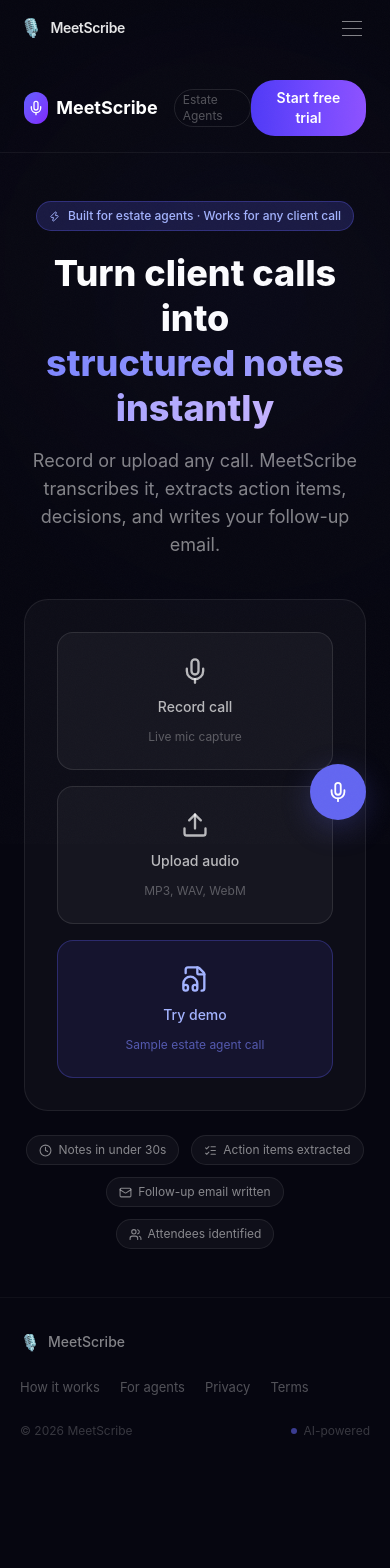
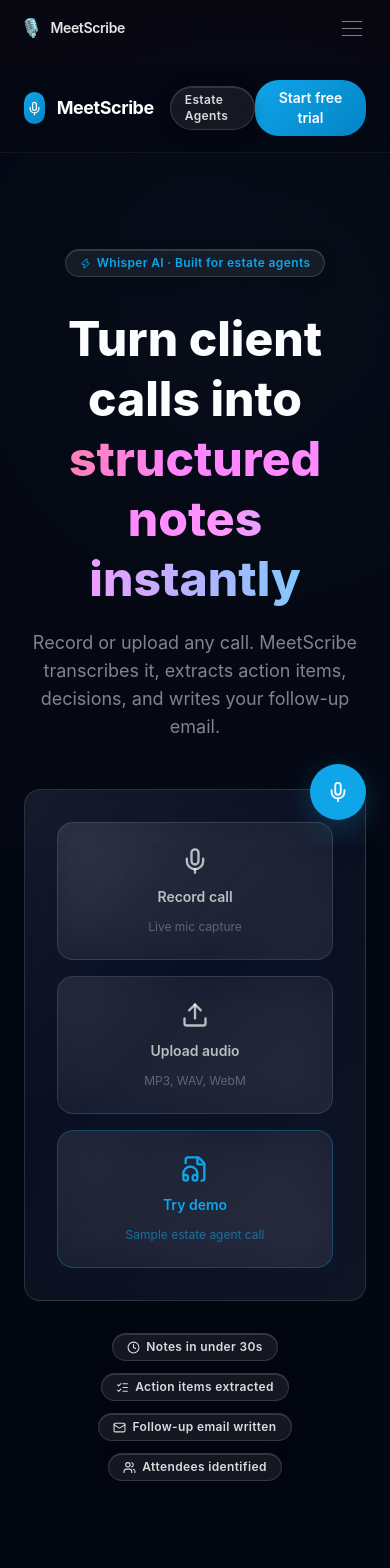
Before and after one commit to infosiva/meetscribe, a Next.js app: page / in a window 390 px wide. Shown: the top 1568 px of the page. Before the commit the page ends 1472 px from the top, so only its background shows below. Built offline with nearby package versions, Linux system fonts and the light colour scheme.

Commit message:
design: compliance authority archetype — sky-blue, minimal, trust-first layout

```diff
--- a/app/page.tsx
+++ b/app/page.tsx
@@ -82,144 +82,244 @@
   const statusLabel: Record<Step, string> = { idle: '', recording: 'Recording…', transcribing: 'Transcribing with Whisper AI…', summarising: 'Generating structured notes…', done: '' }
 
   return (
-    <div className="min-h-screen relative">
+    <div className="min-h-screen bg-gray-950 relative">
       <div className="noise-overlay" aria-hidden="true" />
-      <div className="liquid-blob liquid-blob-1" style={{ background: 'radial-gradient(circle, rgba(99,102,241,0.15), transparent 70%)' }} aria-hidden="true" />
-      <div className="liquid-blob liquid-blob-2" style={{ background: 'radial-gradient(circle, rgba(124,58,237,0.10), transparent 70%)', animationDelay: '-6s' }} aria-hidden="true" />
-      <nav className="border-b border-white/[0.06] px-6 py-4 flex items-center justify-between relative z-10">
-        <div className="flex items-center gap-2">
-          <div className="w-8 h-8 rounded-lg bg-gradient-to-br from-indigo-500 to-violet-600 flex items-center justify-center"><Mic size={16} className="text-white" /></div>
-          <span className="font-bold text-white text-lg">MeetScribe</span>
-          <span className="text-white/30 text-xs ml-2 border border-white/[0.10] px-2 py-0.5 rounded-full">Estate Agents</span>
+      <div
+        className="liquid-blob liquid-blob-1"
+        style={{ background: 'radial-gradient(circle, rgba(14,165,233,0.12), transparent 70%)' }}
+        aria-hidden="true"
+      />
+      <div
+        className="liquid-blob liquid-blob-2"
+        style={{ background: 'radial-gradient(circle, rgba(99,102,241,0.08), transparent 70%)', animationDelay: '-6s' }}
+        aria-hidden="true"
+      />
+
+      {/* Sticky nav */}
+      <nav className="sticky top-0 z-50 backdrop-blur-xl bg-gray-950/90 border-b border-white/[0.06] px-6 py-4 flex items-center justify-between">
+        <div className="flex items-center gap-3">
+          <div className="w-8 h-8 rounded-lg flex items-center justify-center" style={{ background: 'linear-gradient(135deg, #0ea5e9, #0284c7)' }}>
+            <Mic size={15} className="text-white" />
           </div>
-        <button className="px-4 py-2 rounded-xl text-sm font-semibold bg-gradient-to-r from-indigo-600 to-violet-500 text-white hover:opacity-90 transition-opacity">Start free trial</button>
+          <span className="font-bold text-white text-lg tracking-tight">MeetScribe</span>
+          <span className="pill-glass text-xs px-2.5 py-1 ml-1">Estate Agents</span>
+        </div>
+        <button
+          className="px-4 py-2 rounded-xl text-sm font-semibold text-white transition-opacity hover:opacity-90"
+          style={{ background: 'linear-gradient(135deg, #0ea5e9, #0284c7)' }}
+        >
+          Start free trial
+        </button>
       </nav>
 
-      <main className="max-w-3xl mx-auto px-6 py-12">
+      <main className="max-w-3xl mx-auto px-6">
 
-        {step !== 'idle' && step !== 'done' && (
-          <div className="mb-8 flex items-center gap-3 bg-white/[0.04] border border-white/[0.08] rounded-2xl px-5 py-3">
-            <div className="w-4 h-4 rounded-full border-2 border-indigo-400 border-t-transparent animate-spin flex-shrink-0" />
-            <span className="text-white/70 text-sm">{statusLabel[step]}</span>
+        {/* Hero — idle state */}
+        {step === 'idle' && !summary && (
+          <section className="py-24 text-center">
+            {/* Top badge */}
+            <div className="inline-flex items-center gap-2 pill-glass text-xs font-medium mb-8 px-4 py-2" style={{ color: '#0ea5e9' }}>
+              <Zap size={11} /> Whisper AI · Built for estate agents
+            </div>
+
+            <h1 className="text-5xl md:text-6xl font-extrabold text-white leading-tight mb-5">
+              Turn client calls into<br />
+              <span className="text-iridescent">structured notes instantly</span>
+            </h1>
+
+            <p className="text-white/50 text-lg max-w-xl mx-auto mb-12">
+              Record or upload any call. MeetScribe transcribes it, extracts action items, decisions, and writes your follow-up email.
+            </p>
+
+            {/* Action cards container */}
+            <div className="glass-liquid rounded-3xl p-8 mb-8">
+              <div className="grid grid-cols-1 sm:grid-cols-3 gap-4">
+                <button
+                  onClick={recording ? stopRecording : startRecording}
+                  className={`glass-liquid flex flex-col items-center gap-3 p-6 rounded-2xl transition-all ${recording ? 'border-red-500/40 text-red-300' : 'text-white/70 hover:text-white'}`}
+                  style={recording ? { borderColor: 'rgba(239,68,68,0.4)' } : {}}
+                >
+                  {recording ? <MicOff size={28} className="animate-pulse" /> : <Mic size={28} />}
+                  <span className="text-sm font-semibold">{recording ? 'Stop recording' : 'Record call'}</span>
+                  <span className="text-xs text-white/30">Live mic capture</span>
+                </button>
+
+                <button
+                  onClick={() => fileInputRef.current?.click()}
+                  className="glass-liquid flex flex-col items-center gap-3 p-6 rounded-2xl text-white/70 hover:text-white transition-all"
+                >
+                  <Upload size={28} />
+                  <span className="text-sm font-semibold">Upload audio</span>
+                  <span className="text-xs text-white/30">MP3, WAV, WebM</span>
+                </button>
+                <input ref={fileInputRef} type="file" accept="audio/*" onChange={handleFile} className="hidden" />
+
+                <button
+                  onClick={runDemo}
+                  className="glass-liquid flex flex-col items-center gap-3 p-6 rounded-2xl transition-all"
+                  style={{ borderColor: 'rgba(14,165,233,0.3)', color: '#0ea5e9' }}
+                >
+                  <FileAudio size={28} />
+                  <span className="text-sm font-semibold">Try demo</span>
+                  <span className="text-xs" style={{ color: 'rgba(14,165,233,0.6)' }}>Sample estate agent call</span>
+                </button>
+              </div>
+
+              {error && (
+                <div className="mt-5 bg-red-500/10 border border-red-500/20 rounded-xl px-4 py-3 text-red-300 text-sm">
+                  {error}
                 </div>
               )}
-
-        {step === 'idle' && !summary && (
-          <>
-            <div className="text-center mb-10">
-              <div className="inline-flex items-center gap-2 px-3 py-1.5 rounded-full bg-indigo-500/20 text-indigo-300 border border-indigo-500/30 text-xs font-medium mb-5">
-                <Zap size={11} /> Built for estate agents · Works for any client call
-              </div>
-              <h1 className="text-4xl md:text-5xl font-extrabold text-white leading-tight mb-4">
-                Turn client calls into<br />
-                <span className="bg-gradient-to-r from-indigo-400 to-violet-300 bg-clip-text text-transparent">structured notes instantly</span>
-              </h1>
-              <p className="text-white/50 text-lg max-w-xl mx-auto">Record or upload any call. MeetScribe transcribes it, extracts action items, decisions, and writes your follow-up email.</p>
             </div>
 
-            <div className="bg-white/[0.03] border border-white/[0.08] rounded-3xl p-8 mb-6">
-              <div className="grid grid-cols-1 sm:grid-cols-3 gap-4">
-                <button onClick={recording ? stopRecording : startRecording} className={`flex flex-col items-center gap-3 p-6 rounded-2xl border transition-all ${recording ? 'bg-red-500/20 border-red-500/40 text-red-300' : 'bg-white/[0.04] border-white/[0.10] text-white/70 hover:border-indigo-500/40 hover:text-white'}`}>
-                  {recording ? <MicOff size={28} className="animate-pulse" /> : <Mic size={28} />}
-                  <span className="text-sm font-medium">{recording ? 'Stop recording' : 'Record call'}</span>
-                  <span className="text-xs text-white/30">Live mic capture</span>
-                </button>
-                <button onClick={() => fileInputRef.current?.click()} className="flex flex-col items-center gap-3 p-6 rounded-2xl border border-white/[0.10] bg-white/[0.04] text-white/70 hover:border-indigo-500/40 hover:text-white transition-all">
-                  <Upload size={28} /><span className="text-sm font-medium">Upload audio</span><span className="text-xs text-white/30">MP3, WAV, WebM</span>
-                </button>
-                <input ref={fileInputRef} type="file" accept="audio/*" onChange={handleFile} className="hidden" />
-                <button onClick={runDemo} className="flex flex-col items-center gap-3 p-6 rounded-2xl border border-indigo-500/30 bg-indigo-500/10 text-indigo-300 hover:bg-indigo-500/20 transition-all">
-                  <FileAudio size={28} /><span className="text-sm font-medium">Try demo</span><span className="text-xs text-indigo-400/60">Sample estate agent call</span>
-                </button>
-              </div>
-              {error && <div className="mt-4 bg-red-500/10 border border-red-500/20 rounded-xl px-4 py-3 text-red-300 text-sm">{error}</div>}
-            </div>
-
+            {/* Feature pills */}
             <div className="flex flex-wrap items-center justify-center gap-3">
-              {[{ icon: <Clock size={13} />, label: 'Notes in under 30s' }, { icon: <ListChecks size={13} />, label: 'Action items extracted' }, { icon: <Mail size={13} />, label: 'Follow-up email written' }, { icon: <Users size={13} />, label: 'Attendees identified' }].map(f => (
-                <span key={f.label} className="flex items-center gap-1.5 text-xs px-3 py-1.5 rounded-full bg-white/[0.04] border border-white/[0.08] text-white/50">{f.icon} {f.label}</span>
+              {[
+                { icon: <Clock size={13} />, label: 'Notes in under 30s' },
+                { icon: <ListChecks size={13} />, label: 'Action items extracted' },
+                { icon: <Mail size={13} />, label: 'Follow-up email written' },
+                { icon: <Users size={13} />, label: 'Attendees identified' },
+              ].map(f => (
+                <span key={f.label} className="pill-glass flex items-center gap-1.5 text-xs px-3 py-1.5 text-white/50">
+                  {f.icon} {f.label}
+                </span>
               ))}
             </div>
-          </>
+          </section>
         )}
 
+        {/* Processing spinner */}
         {(step === 'transcribing' || step === 'summarising') && (
-          <div className="text-center py-20">
-            <div className="w-16 h-16 rounded-full border-4 border-indigo-500/30 border-t-indigo-400 animate-spin mx-auto mb-6" />
+          <div className="text-center py-32">
+            <div
+              className="w-16 h-16 rounded-full border-4 animate-spin mx-auto mb-6"
+              style={{ borderColor: 'rgba(14,165,233,0.25)', borderTopColor: '#0ea5e9' }}
+            />
             <p className="text-white/60 text-lg">{statusLabel[step]}</p>
             <p className="text-white/30 text-sm mt-2">This takes about 10–15 seconds</p>
           </div>
         )}
 
+        {/* Results */}
         {step === 'done' && summary && (
-          <div className="space-y-5">
-            <div className="flex items-start justify-between gap-4 flex-wrap">
+          <div className="py-10 space-y-5">
+            {/* Header row */}
+            <div className="flex items-start justify-between gap-4 flex-wrap mb-2">
               <div>
                 <h2 className="text-2xl font-bold text-white">{summary.title}</h2>
                 <div className="flex items-center gap-3 mt-1 text-white/40 text-sm flex-wrap">
                   <span className="flex items-center gap-1"><Clock size={13} /> {summary.date}</span>
                   {summary.duration && <span>{summary.duration}</span>}
-                  {summary.attendees.length > 0 && <span className="flex items-center gap-1"><Users size={13} /> {summary.attendees.join(', ')}</span>}
+                  {summary.attendees.length > 0 && (
+                    <span className="flex items-center gap-1"><Users size={13} /> {summary.attendees.join(', ')}</span>
+                  )}
                 </div>
               </div>
               <div className="flex gap-2">
-                <button onClick={downloadNote} className="flex items-center gap-1.5 px-3 py-2 rounded-xl text-xs font-medium bg-white/[0.06] border border-white/[0.10] text-white/60 hover:text-white transition-colors"><Download size={14} /> Download</button>
-                <button onClick={() => { setSummary(null); setStep('idle') }} className="flex items-center gap-1.5 px-3 py-2 rounded-xl text-xs font-medium bg-indigo-500/20 border border-indigo-500/30 text-indigo-300 hover:bg-indigo-500/30 transition-colors">New meeting</button>
+                <button
+                  onClick={downloadNote}
+                  className="flex items-center gap-1.5 px-3 py-2 rounded-xl text-xs font-medium bg-white/[0.06] border border-white/[0.10] text-white/60 hover:text-white transition-colors"
+                >
+                  <Download size={14} /> Download
+                </button>
+                <button
+                  onClick={() => { setSummary(null); setStep('idle') }}
+                  className="flex items-center gap-1.5 px-3 py-2 rounded-xl text-xs font-medium border transition-colors"
+                  style={{ background: 'rgba(14,165,233,0.15)', borderColor: 'rgba(14,165,233,0.3)', color: '#0ea5e9' }}
+                >
+                  New meeting
+                </button>
               </div>
             </div>
 
-            <div className="bg-white/[0.03] border border-white/[0.06] rounded-2xl p-5">
-              <h3 className="text-xs font-semibold text-indigo-400 uppercase tracking-wider mb-3">Summary</h3>
+            {/* Summary card */}
+            <div className="glass-liquid reveal-3d rounded-2xl p-5">
+              <h3 className="text-xs font-semibold uppercase tracking-wider mb-3" style={{ color: '#0ea5e9' }}>Summary</h3>
               <p className="text-white/75 text-sm leading-relaxed">{summary.summary}</p>
             </div>
 
+            {/* Action items card */}
             {summary.actionItems.length > 0 && (
-              <div className="bg-white/[0.03] border border-white/[0.06] rounded-2xl p-5">
-                <h3 className="text-xs font-semibold text-indigo-400 uppercase tracking-wider mb-3 flex items-center gap-1.5"><ListChecks size={13} /> Action Items</h3>
+              <div className="glass-liquid reveal-3d rounded-2xl p-5">
+                <h3 className="text-xs font-semibold uppercase tracking-wider mb-3 flex items-center gap-1.5" style={{ color: '#0ea5e9' }}>
+                  <ListChecks size={13} /> Action Items
+                </h3>
                 <div className="space-y-2">
                   {summary.actionItems.map((a, i) => (
                     <div key={i} className="flex items-start gap-3 py-2 border-b border-white/[0.04] last:border-0">
                       <div className="w-5 h-5 rounded border border-white/20 flex-shrink-0 mt-0.5" />
-                      <div className="flex-1"><p className="text-white/80 text-sm">{a.task}</p><div className="flex gap-3 mt-1"><span className="text-xs text-indigo-400">{a.owner}</span><span className="text-xs text-white/30">{a.deadline}</span></div></div>
+                      <div className="flex-1">
+                        <p className="text-white/80 text-sm">{a.task}</p>
+                        <div className="flex gap-3 mt-1">
+                          <span className="text-xs" style={{ color: '#0ea5e9' }}>{a.owner}</span>
+                          <span className="text-xs text-white/30">{a.deadline}</span>
+                        </div>
+                      </div>
                     </div>
                   ))}
                 </div>
               </div>
             )}
 
+            {/* Decisions card */}
             {summary.decisions.length > 0 && (
-              <div className="bg-white/[0.03] border border-white/[0.06] rounded-2xl p-5">
-                <h3 className="text-xs font-semibold text-indigo-400 uppercase tracking-wider mb-3">Decisions Made</h3>
+              <div className="glass-liquid reveal-3d rounded-2xl p-5">
+                <h3 className="text-xs font-semibold uppercase tracking-wider mb-3" style={{ color: '#0ea5e9' }}>Decisions Made</h3>
                 <ul className="space-y-1.5">
-                  {summary.decisions.map((d, i) => <li key={i} className="flex items-start gap-2 text-sm text-white/70"><CheckCircle size={14} className="text-green-400 flex-shrink-0 mt-0.5" />{d}</li>)}
+                  {summary.decisions.map((d, i) => (
+                    <li key={i} className="flex items-start gap-2 text-sm text-white/70">
+                      <CheckCircle size={14} className="text-green-400 flex-shrink-0 mt-0.5" /> {d}
+                    </li>
+                  ))}
                 </ul>
               </div>
             )}
 
-            <div className="bg-white/[0.03] border border-white/[0.06] rounded-2xl overflow-hidden">
-              <button onClick={() => setShowEmail(v => !v)} className="w-full flex items-center justify-between px-5 py-4 hover:bg-white/[0.02] transition-colors">
-                <h3 className="text-xs font-semibold text-indigo-400 uppercase tracking-wider flex items-center gap-1.5"><Mail size={13} /> Follow-up Email (ready to send)</h3>
+            {/* Follow-up email card */}
+            <div className="glass-liquid reveal-3d rounded-2xl overflow-hidden">
+              <button
+                onClick={() => setShowEmail(v => !v)}
+                className="w-full flex items-center justify-between px-5 py-4 hover:bg-white/[0.02] transition-colors"
+              >
+                <h3 className="text-xs font-semibold uppercase tracking-wider flex items-center gap-1.5" style={{ color: '#0ea5e9' }}>
+                  <Mail size={13} /> Follow-up Email (ready to send)
+                </h3>
                 <div className="flex items-center gap-2">
-                  <button onClick={e => { e.stopPropagation(); copyText(summary.followUpEmail, 'email') }} className="flex items-center gap-1 text-xs px-2.5 py-1 rounded-lg bg-white/[0.06] border border-white/[0.10] text-white/50 hover:text-white/80 transition-colors">
+                  <button
+                    onClick={e => { e.stopPropagation(); copyText(summary.followUpEmail, 'email') }}
+                    className="flex items-center gap-1 text-xs px-2.5 py-1 rounded-lg bg-white/[0.06] border border-white/[0.10] text-white/50 hover:text-white/80 transition-colors"
+                  >
                     {copied === 'email' ? <><CheckCircle size={11} className="text-green-400" /> Copied</> : <><Copy size={11} /> Copy</>}
                   </button>
                   {showEmail ? <ChevronUp size={16} className="text-white/40" /> : <ChevronDown size={16} className="text-white/40" />}
                 </div>
               </button>
-              {showEmail && <div className="px-5 pb-5 border-t border-white/[0.06]"><pre className="text-white/70 text-sm leading-relaxed whitespace-pre-wrap font-sans mt-4">{summary.followUpEmail}</pre></div>}
+              {showEmail && (
+                <div className="px-5 pb-5 border-t border-white/[0.06]">
+                  <pre className="text-white/70 text-sm leading-relaxed whitespace-pre-wrap font-sans mt-4">{summary.followUpEmail}</pre>
+                </div>
+              )}
             </div>
 
-            <button onClick={() => setShowTranscript(v => !v)} className="flex items-center gap-2 text-white/30 text-xs hover:text-white/50 transition-colors">
-              {showTranscript ? <ChevronUp size={14} /> : <ChevronDown size={14} />} {showTranscript ? 'Hide' : 'Show'} raw transcript
+            {/* Raw transcript toggle */}
+            <button
+              onClick={() => setShowTranscript(v => !v)}
+              className="flex items-center gap-2 text-white/30 text-xs hover:text-white/50 transition-colors"
+            >
+              {showTranscript ? <ChevronUp size={14} /> : <ChevronDown size={14} />}
+              {showTranscript ? 'Hide' : 'Show'} raw transcript
             </button>
-            {showTranscript && <div className="bg-white/[0.02] border border-white/[0.06] rounded-xl p-4 text-white/50 text-xs leading-relaxed">{transcript}</div>}
+            {showTranscript && (
+              <div className="glass-liquid rounded-xl p-4 text-white/50 text-xs leading-relaxed">{transcript}</div>
+            )}
           </div>
         )}
+
       </main>
 
       <VoiceButton
         onTranscript={(text) => { /* prefill demo if idle */ }}
-        color="#6366f1"
+        color="#0ea5e9"
         position="bottom-right"
       />
     </div>
```
Lines whose indentation alone changed are shown as unchanged.
